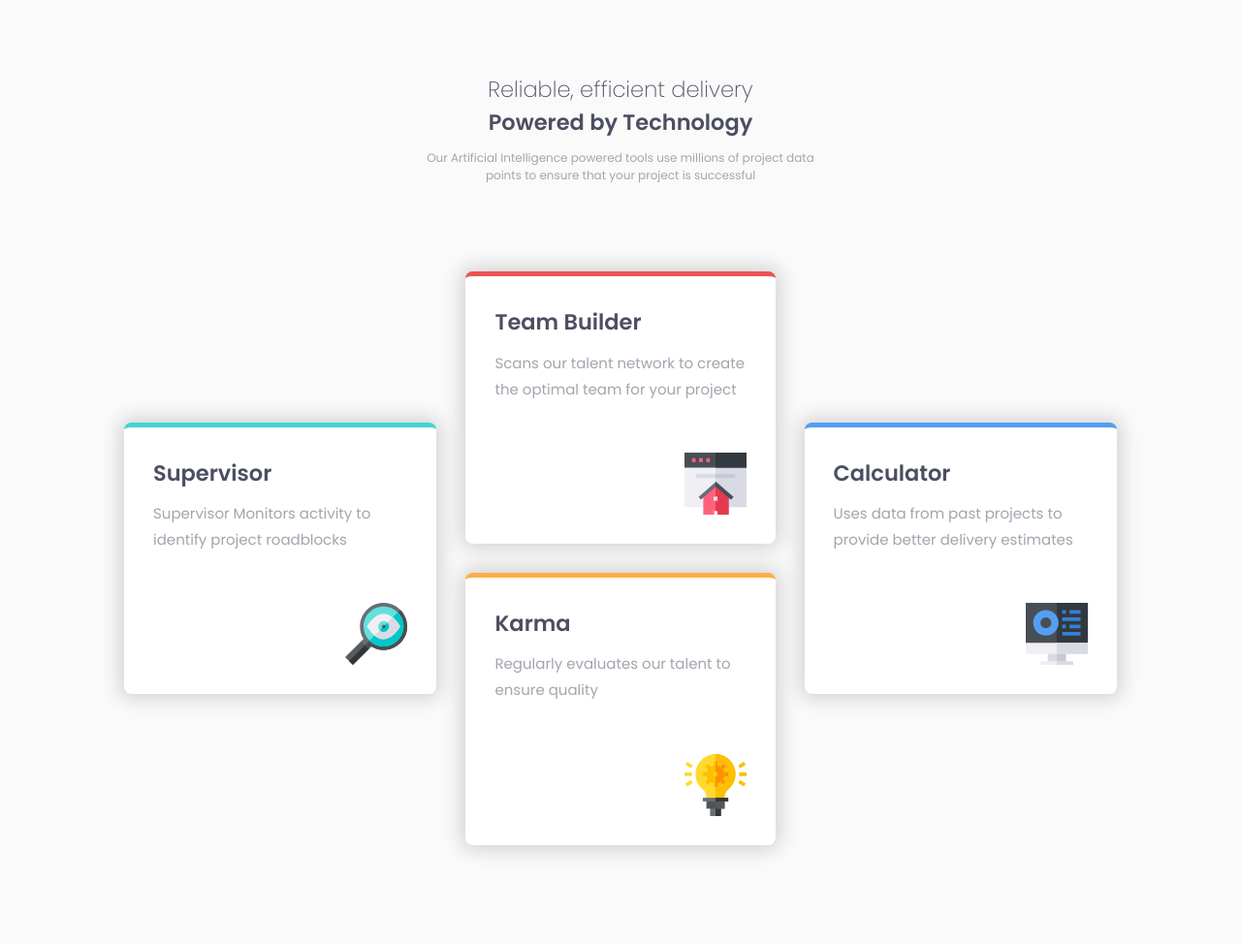
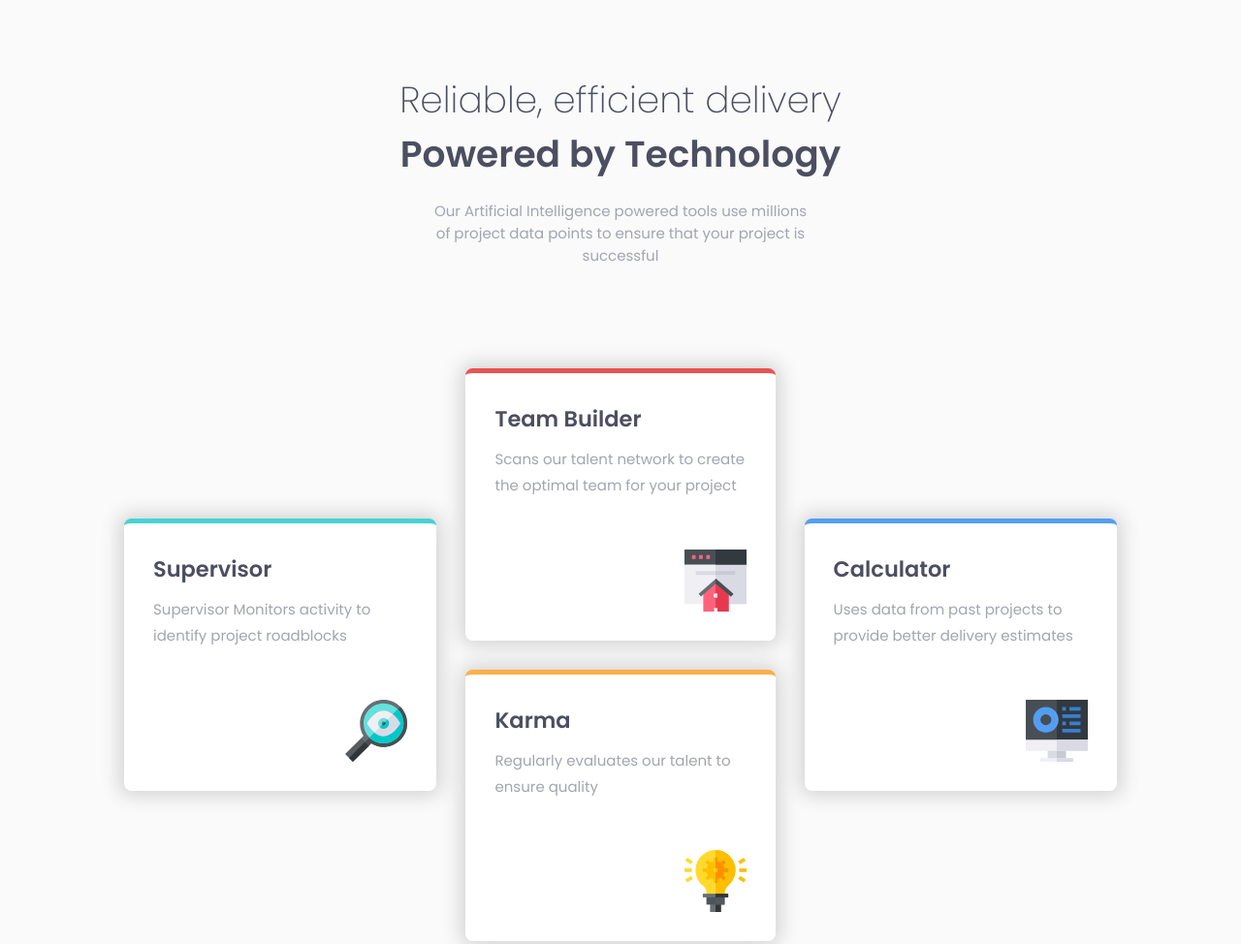
Before and after one commit to kirlosbasta/four-card-feature-section, a plain HTML site: page index.html in a window 1280 px wide. Shown: the top 974 px of the page at 97% size. Drawn offline with Linux system fonts and the light colour scheme.

Commit message:
Increase title font size

```diff
--- a/style.css
+++ b/style.css
@@ -98,6 +98,14 @@ img {
 }
 
 @media (min-width: 1200px) {
+  .title {
+    font-size: 2.5rem;
+  }
+
+  .title__sub {
+    font-size: 1rem;
+  }
+
   .row {
     display: flex;
     align-items: center;
```
